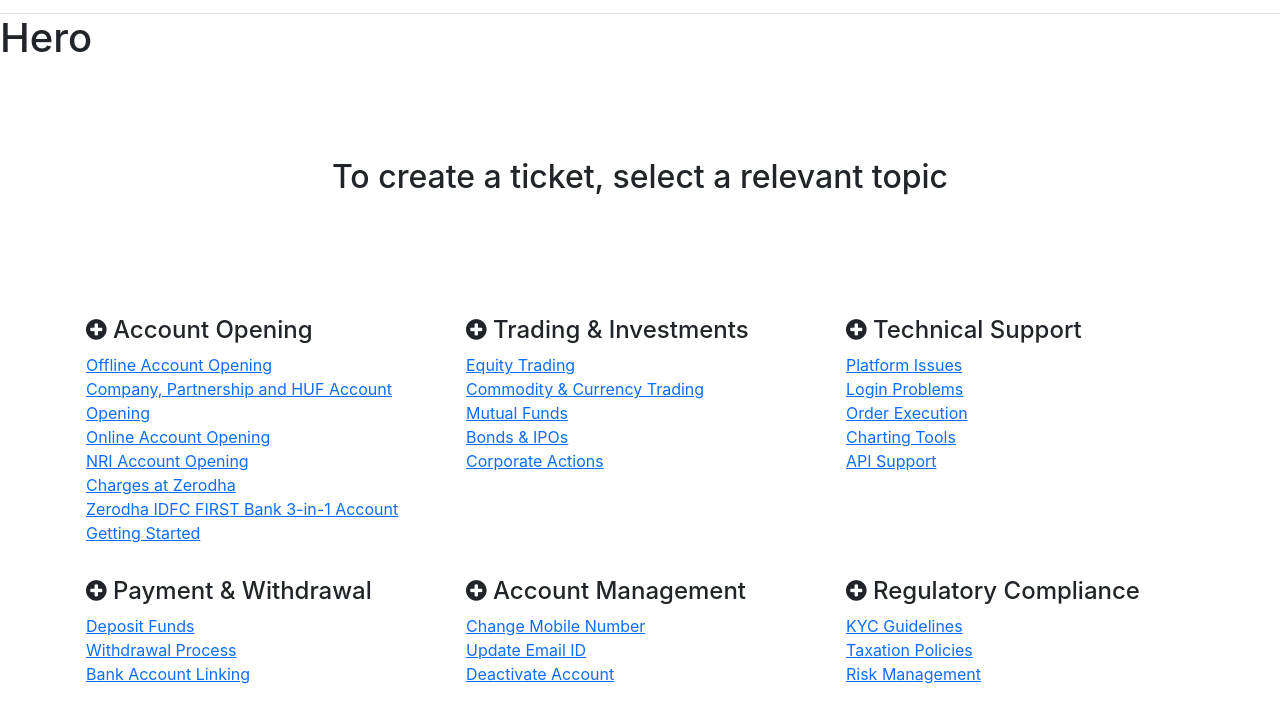
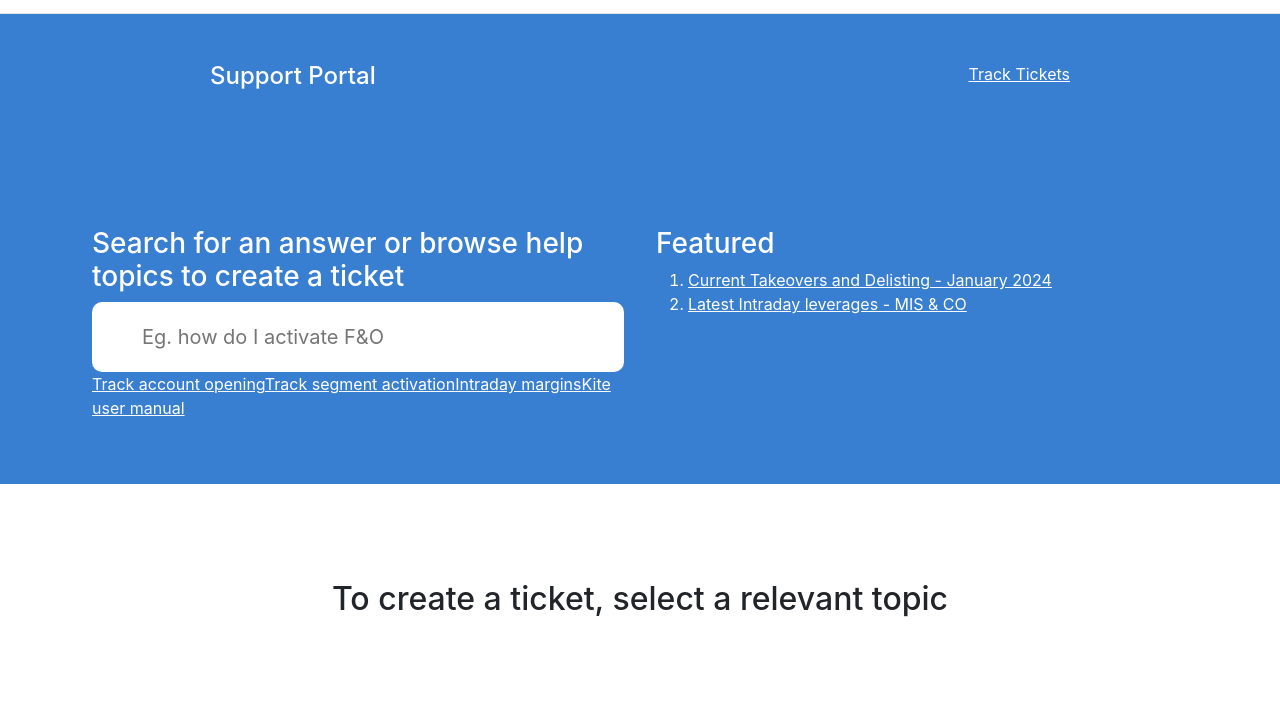
Before and after one commit to AniketVerma0614/ZenixTrade, a React app in the folder frontend/: page /support in a window 1280 px wide. Shown: the part 59-778 px from the top of the page. Built offline with nearby package versions, Linux system fonts and the light colour scheme.

Commit message:
"Support" Component (Part 3)

```diff
--- a/frontend/src/index.css
+++ b/frontend/src/index.css
@@ -12,7 +12,29 @@
     monospace;
 }
 
+.nav-link{
+  margin-left: 40px;
+}
 
-.nav-link{
-    margin-left: 40px;
+#supportHero{
+  background-color: rgb(56, 126, 209);
+  color: white;
 }
+
+#supportHero a{
+  color: white;
+}
+
+#supportWrapper{
+  display: flex;
+  justify-content: space-between;
+  margin: 0 150px;
+}
+
+#supportHero input{
+  padding: 20px 50px;
+  width: 100%;
+  font-size: 20px;
+  border-radius: 10px;
+  border: none;
+}
--- a/frontend/src/landing_page/support/Hero.js
+++ b/frontend/src/landing_page/support/Hero.js
@@ -1,9 +1,38 @@
-import React from 'react';
+import React from "react";
 
 function Hero() {
-    return (
-        <h1>Hero</h1>
-     );
+  return (
+    <section className="container-fluid" id="supportHero">
+      <div className="p-5 " id="supportWrapper">
+        <h4>Support Portal</h4>
+        <a href="">Track Tickets</a>
+      </div>
+      <div className="row p-5 m-3">
+        <div className="col-6 p-3">
+          <h1 className="fs-3">
+            Search for an answer or browse help topics to create a ticket
+          </h1>
+          <input placeholder="Eg. how do I activate F&O" />
+          <br />
+          <a href="">Track account opening</a>
+          <a href="">Track segment activation</a>
+          <a href="">Intraday margins</a>
+          <a href="">Kite user manual</a>
+        </div>
+        <div className="col-6 p-3">
+          <h1 className="fs-3">Featured</h1>
+          <ol>
+            <li>
+              <a href="">Current Takeovers and Delisting - January 2024</a>
+            </li>
+            <li>
+              <a href="">Latest Intraday leverages - MIS & CO</a>
+            </li>
+          </ol>
+        </div>
+      </div>
+    </section>
+  );
 }
 
 export default Hero;
--- a/frontend/src/landing_page/support/SupportPage.js
+++ b/frontend/src/landing_page/support/SupportPage.js
@@ -1,19 +1,18 @@
 import React from "react";
 
-import Hero from './Hero';
-import CreateTicket from './CreateTicket';
+import Hero from "./Hero";
+import CreateTicket from "./CreateTicket";
 
+import Navbar from "../Navbar";
+import Footer from "../Footer";
 
-import Navbar from '../Navbar';
-import Footer from '../Footer';
-
-function PricingPage(){
-    return (
-        <>
-            <Hero/>
-            <CreateTicket/>
-        </>
-    );
+function PricingPage() {
+  return (
+    <>
+      <Hero />
+      <CreateTicket />
+    </>
+  );
 }
 
 export default PricingPage;
```
